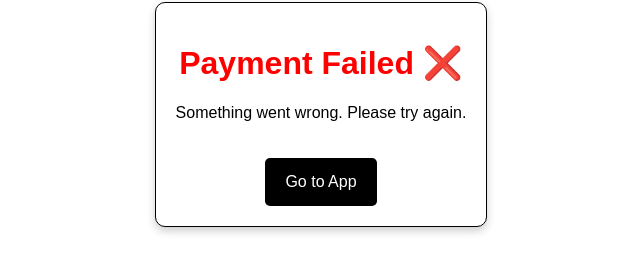
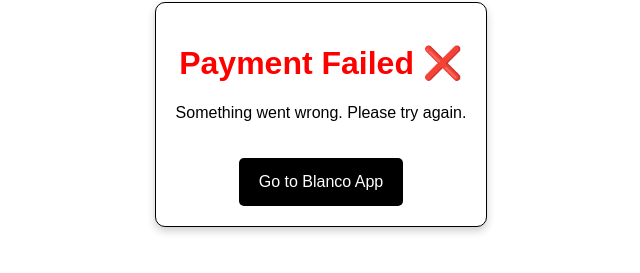
Before and after one commit to syamil24/appPaymentRedirect, a plain HTML site: page error.html in a window 1280 px wide. Shown: the part 337-610 px from the top of the page, without its empty margins (319-959 px from the left). Drawn offline with Linux system fonts and the light colour scheme.

Commit message:
Rename Button

```diff
--- a/error.html
+++ b/error.html
@@ -53,7 +53,7 @@
     <div class="container">
         <h1>Payment Failed ❌</h1>
         <p>Something went wrong. Please try again.</p>
-        <button onclick="redirectToApp()">Go to App</button>
+        <button onclick="redirectToApp()">Go to Blanco App</button>
     </div>
     <script>
         function redirectToApp() {
```
Also changed, not shown: index.html (+1 -1 lines).
